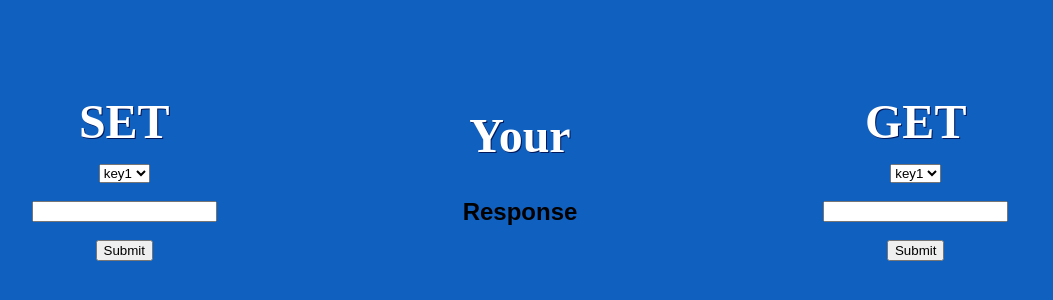
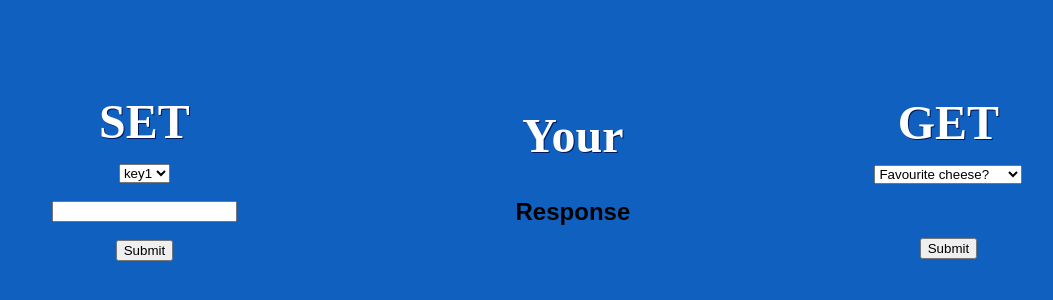
Before and after one commit to matthewiiv/redis-on-heroku, a website: page public/index.html in a window 1280 px wide. Shown: the part 182-482 px from the top of the page, without its empty margins (120-1173 px from the left). Drawn offline with Linux system fonts and the light colour scheme; files that its build step writes are made by us from their sources; files whose address does not match are found by name.

Commit message:
heroku implementation

```diff
--- a/public/index.html
+++ b/public/index.html
@@ -23,12 +23,12 @@
         <div class="wrapper" id="resultsWrap">
           <h1 id="title">GET</h1>
           <select id='getField'>
-            <option value="key1">key1</option>
-            <option value="key2">key2</option>
-            <option value="key3">key3</option>
-            <option value="key4">key4</option>
+            <option value="key1">Favourite cheese?</option>
+            <option value="key2">Do you like cheddar?</option>
+            <option value="key3">Favourite planet?</option>
+            <option value="key4"></option>
           </select><br><br>
-          <input type='text' id='setValue' list='results'><br><br>
+          <input type='text' id='setValue' list='results' style="display: none"><br><br>
           <button type='button' id='get'>Submit</button>
         </div>
         <script src="public/main.js"></script>
--- a/public/main.js
+++ b/public/main.js
@@ -1,6 +1,6 @@
 'use strict';
 
-const SERVER_URL = 'https://shrouded-river-76552.herokuapp.com/';
+const SERVER_URL = 'https://heroku-redis-tutorial.herokuapp.com/';
 
 const setButton = document.getElementById('set');
 const getButton = document.getElementById('get');
```
